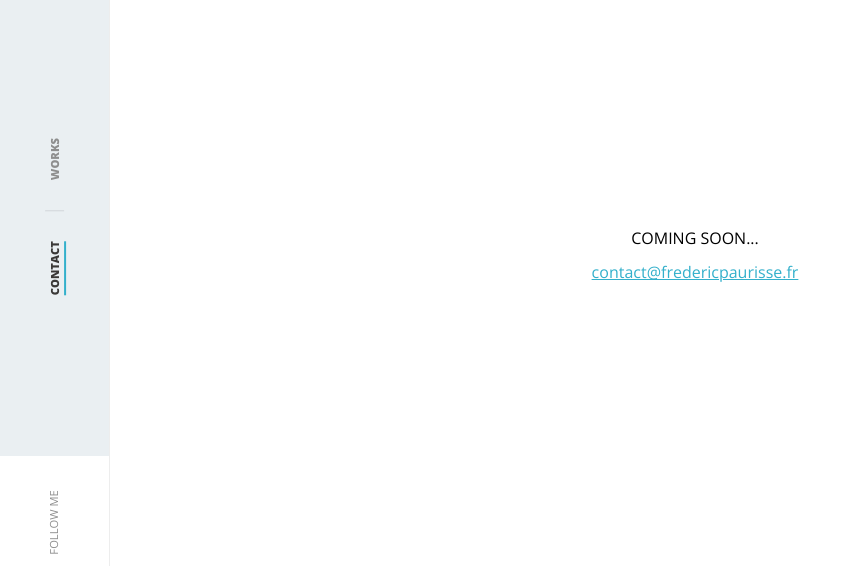
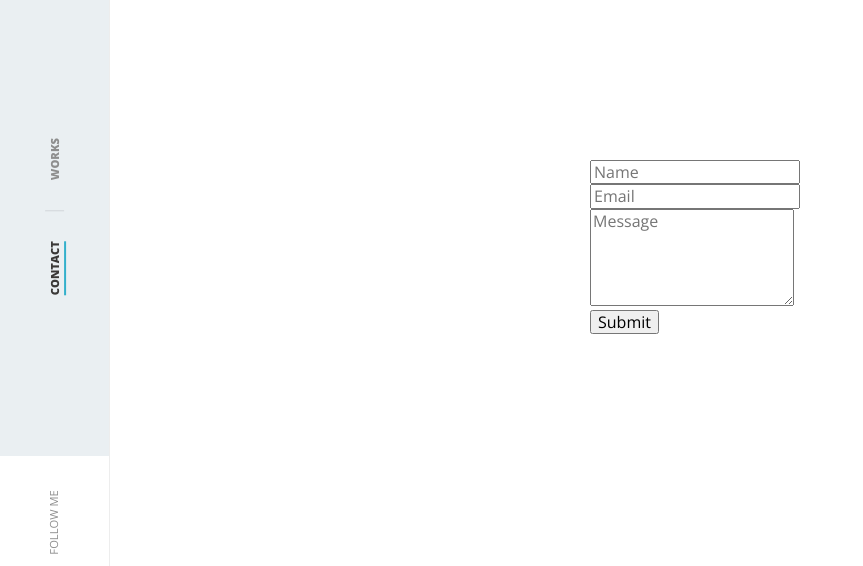
Before and after one commit to FPaurisse/portfolio-gatsby, a Gatsby site: page /contact in a window 1280 px wide. Shown: the part 153-719 px from the top of the page, without its empty margins (0-863 px from the left). Built offline with nearby package versions, Linux system fonts and the light colour scheme; Gatsby itself is replaced by a stand-in of ours.

Commit message:
add form contact

```diff
--- a/package.json
+++ b/package.json
@@ -10,6 +10,7 @@
     "@fortawesome/free-solid-svg-icons": "^5.12.1",
     "@fortawesome/react-fontawesome": "^0.1.8",
     "@reach/router": "^1.3.3",
+    "axios": "^0.19.2",
     "classnames": "^2.2.6",
     "dotenv": "^8.2.0",
     "gatsby": "^2.19.7",
--- a/src/pages/contact.js
+++ b/src/pages/contact.js
@@ -1,19 +1,64 @@
-import React from 'react';
+import React, { useState } from 'react';
+import axios from 'axios';
 import Layout from '../components/layout';
 import SEO from '../components/seo';
 import s from '../styles/page.module.css';
 
-const Contact = ({ location }) => (
+const Contact = ({ location }) => {
+  const [name, setName] = useState('');
+  const [email, setEmail] = useState('');
+  const [message, setMessage] = useState('');
+
+  const resetForm = () => {
+    setName('');
+    setEmail('');
+    setMessage('');
+  };
+
+  const handleSubmit = (e) => {
+    e.preventDefault();
+    axios({
+      method: 'POST',
+      url: `${process.env.GATSBY_API_URL}send`,
+      data: { name, email, message },
+    }).then((response) => {
+      if (response.data.status === 'success') {
+        alert('Message Sent.');
+        resetForm();
+      } else if (response.data.status === 'fail') {
+        alert('Message failed to send.');
+      }
+    });
+  };
+
+  return (
     <Layout location={location}>
       <SEO
         title="Contact"
         description="Développeur web et webdesigner freelance à Tours (37), je développe pour vous tout type de projets web et print : sites internet, applications web, identités visuelles et chartes graphiques."
       />
       <div className={s.Page}>
-      <p>Coming soon...</p>
-      <a href="mailto:contact@fredericpaurisse.fr">contact@fredericpaurisse.fr</a>
+        <form id="contact-form" onSubmit={handleSubmit}>
+          <div className="form-group">
+            <label htmlFor="name">
+              <input type="text" placeholder="Name" className="form-control" id="name" onChange={(e) => setName(e.target.value)} />
+            </label>
+          </div>
+          <div className="form-group">
+            <label htmlFor="email">
+              <input type="email" placeholder="Email" className="form-control" id="email" aria-describedby="emailHelp" onChange={(e) => setEmail(e.target.value)} />
+            </label>
+          </div>
+          <div className="form-group">
+            <label htmlFor="message">
+              <textarea placeholder="Message" className="form-control" rows="5" id="message" onChange={(e) => setMessage(e.target.value)} />
+            </label>
+          </div>
+          <button type="submit" className="btn btn-primary">Submit</button>
+        </form>
       </div>
     </Layout>
   );
+};
 
 export default Contact;
```
Lines whose indentation alone changed are shown as unchanged.
